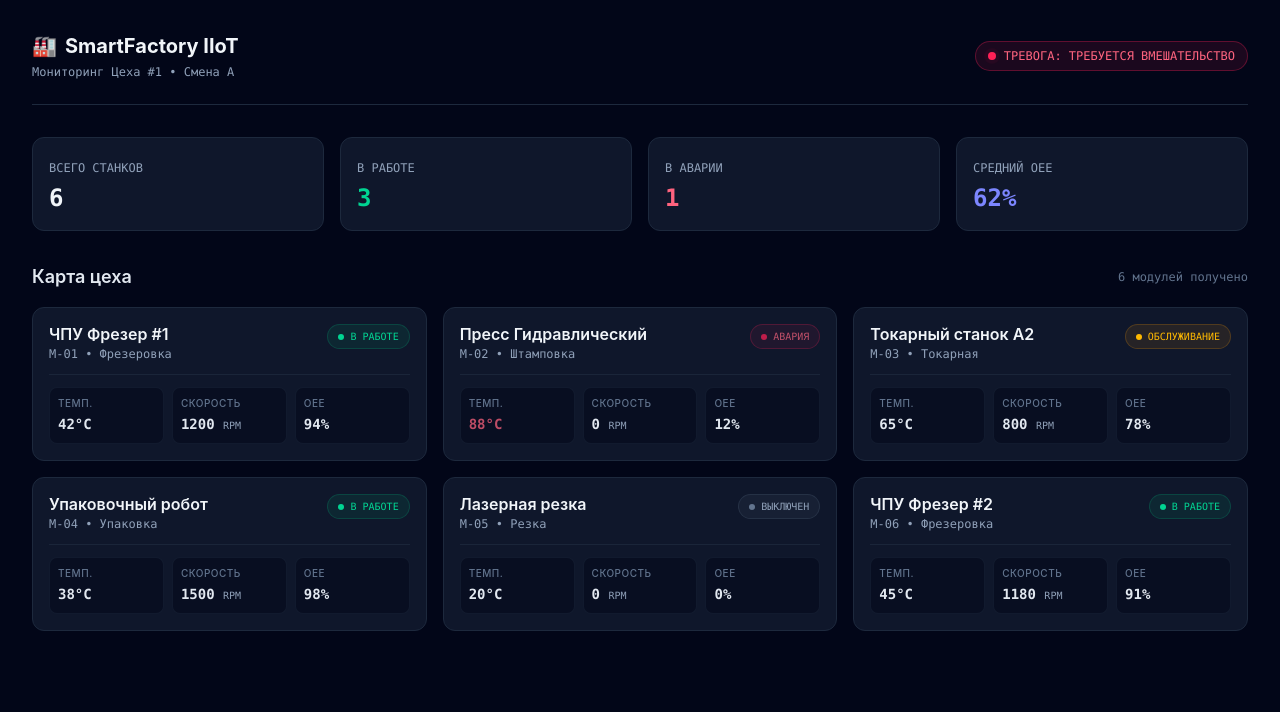
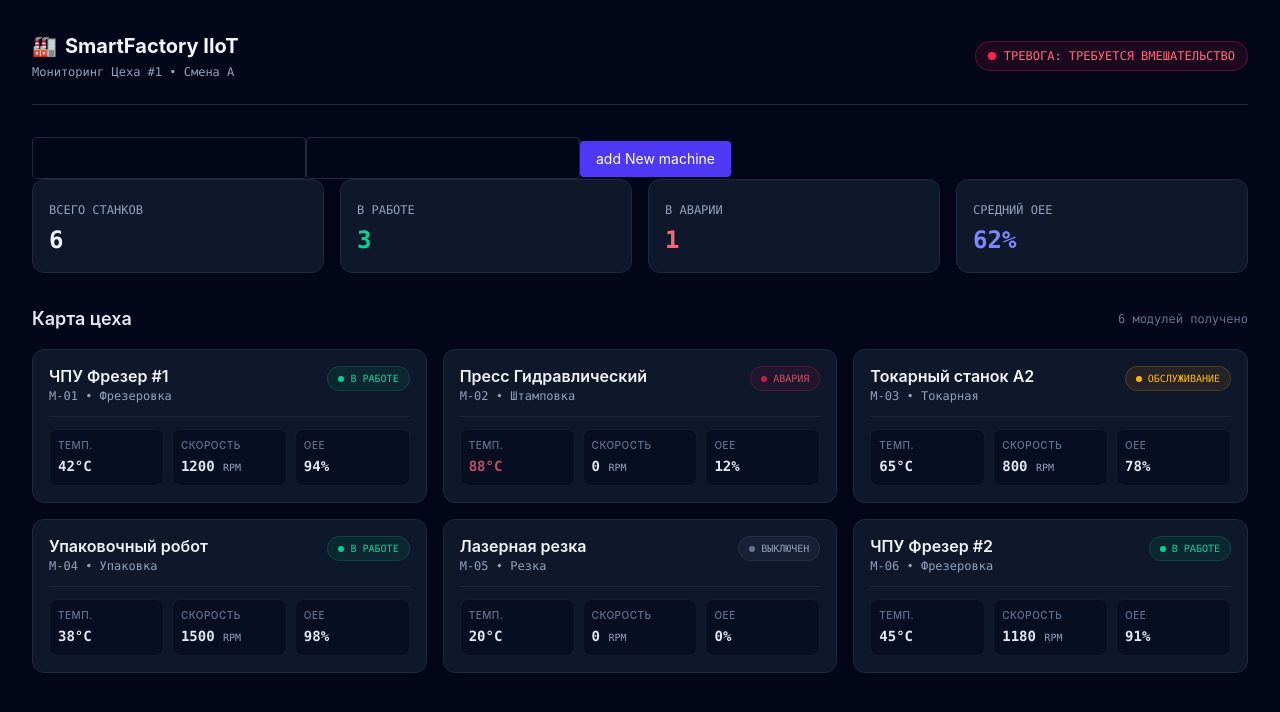
Before and after one commit to borkrit/smart-factory-dashboard, a React (Vite) app: page / in a window 1280 px wide. Shown: the top 712 px of the page. Built offline with nearby package versions, Linux system fonts and the light colour scheme.

Commit message:
Create functionality for add new machine to store and use

```diff
--- a/src/App.tsx
+++ b/src/App.tsx
@@ -1,10 +1,13 @@
-import { useState } from "react";
+
 import Header from "./components/Header";
 import MachineCard from "./components/MachineCard";
-import { MOCK_MACHINES } from "./mock/machine";
+
+import AddMachine from "./components/AddMachine";
+
+import {useMachinesStore} from './store/useMachinesStore'
 
 export default function App() {
-  const [machines] = useState(MOCK_MACHINES);
+  const machines = useMachinesStore(state=>state.machines);
 
 
   const totalMachines = machines.length;
@@ -20,6 +23,7 @@ export default function App() {
       <div className="max-w-7xl mx-auto">
 
         <Header machines={machines} />
+        <AddMachine />
 
 
         <div className="grid grid-cols-2 md:grid-cols-4 gap-4 mb-8">
--- /dev/null
+++ b/src/components/AddMachine.tsx
@@ -0,0 +1,39 @@
+import { useState } from "react"
+import { useMachinesStore } from "../store/useMachinesStore"
+
+const AddMachine = ()=>{
+    const [ form ,setForm ] = useState({
+        name:'',
+        type:''
+    })
+    const addMachine = useMachinesStore(state=>state.addMachine)
+
+    const handleChange = (event:React.ChangeEvent<HTMLInputElement>) => {
+            setForm(prev=>({...prev,[event.target.name]:event.target.value}))
+       }
+
+    return (<>
+        <div>
+            <form className="" onSubmit={(e)=>{e.preventDefault(); addMachine(form)}}>
+                <label htmlFor="name" className="border-amber-300">
+                    <input name='name' value={form.name} type="text"
+                    className="bg-slate-950 border border-slate-800 rounded px-3 py-2 text-slate-100"
+                    onChange={handleChange} />
+                </label>
+
+                <label htmlFor="type">
+                    <input name='type' value={form.type}
+                        className="bg-slate-950 border border-slate-800 rounded px-3 py-2 text-slate-100"
+                    type="text" onChange={handleChange} />
+                </label>
+
+                <button type="submit" className="bg-indigo-600 hover:bg-indigo-500 text-white px-4 py-2 rounded text-sm">
+                    add New machine
+                </button>
+            </form>
+
+        </div>
+    </>)
+}
+
+export default AddMachine
```
